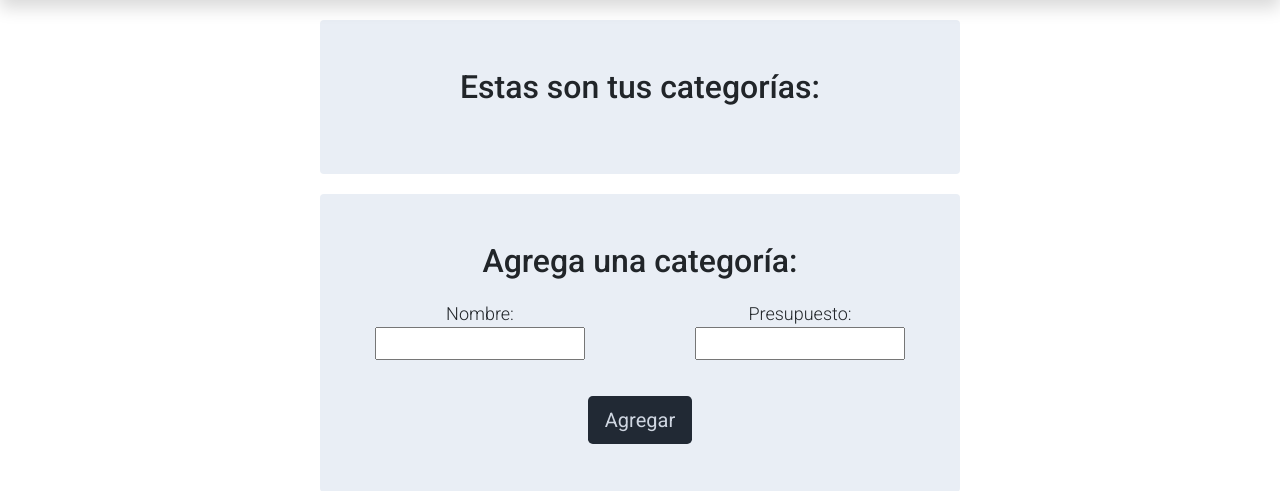
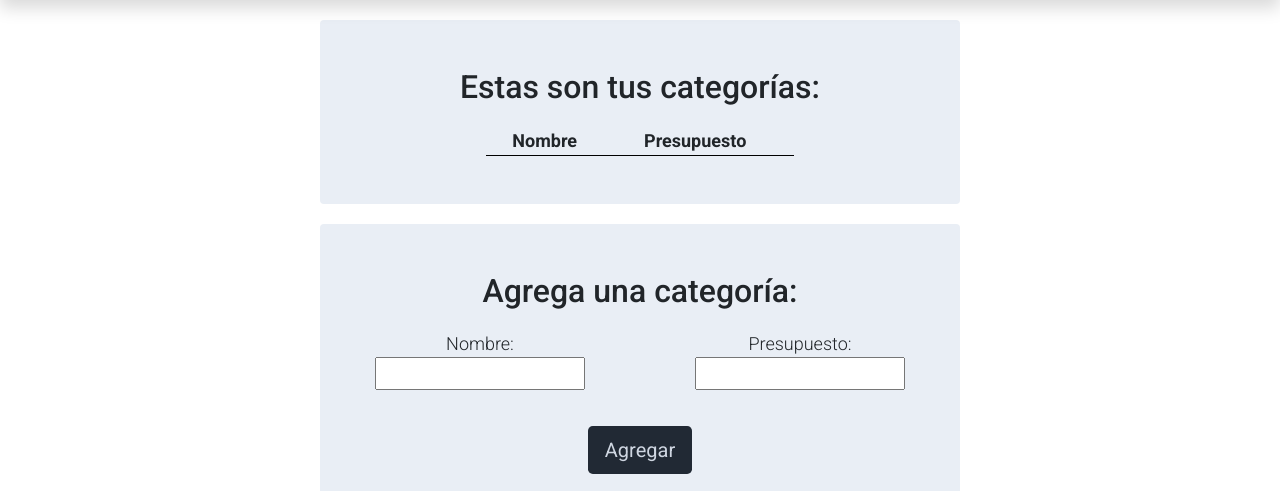
Before and after one commit to DCC-CC4401/2023-1-Grupo-2, a Django app: page /organiza_tus_finanzas/ in a window 1280 px wide. Shown: the part 119-610 px from the top of the page. Run offline with Django 4.2, Linux system fonts and the light colour scheme; a user stored in the database is signed in; data comes from the database, SQL or seed files in the repository; both versions use the stored data as it was after the commit; lists and menus that the app fills with data are empty; some libraries are stand-ins or nearby versions.

Commit message:
Prepared db for demo and included budget in every category in organizate

```diff
--- a/finanzapp_proj/finanzapp/templates/organiza_finanzas.html
+++ b/finanzapp_proj/finanzapp/templates/organiza_finanzas.html
@@ -9,10 +9,19 @@
     <h2>Estas son tus categorías:</h2>
     <div style="margin-top: 20px;"></div>
         <table class="col-md-6 m-auto text-center">
+            <thead>
+                <tr>
+                    <th scope="col" style="border-bottom: 1px solid black; ">Nombre</th>
+                    <th scope="col" style="border-bottom: 1px solid black; ">Presupuesto</th>
+                    <th scope="col" style="border-bottom: 1px solid black; "></th>
+                    <th scope="col" style="border-bottom: 1px solid black; "></th>
+                </tr>
+            </thead>
             {% for category in categories %}
             {% if category.name != "ninguna" %}
             <tr>
                 <td>{{ category.name }}</td>
+                <td>{{ category.budget|floatformat:0|intcomma }}</td>
                 <td><a class="btn btn-warning" href="/editCat/{{ category.id }}">Editar</a></td>
                 <td><a class="btn btn-danger" href="/eliminarCat/{{ category.id }}">Eliminar</a></td>
             </tr>
```
Also changed, not shown: finanzapp_proj/db.sqlite3.
